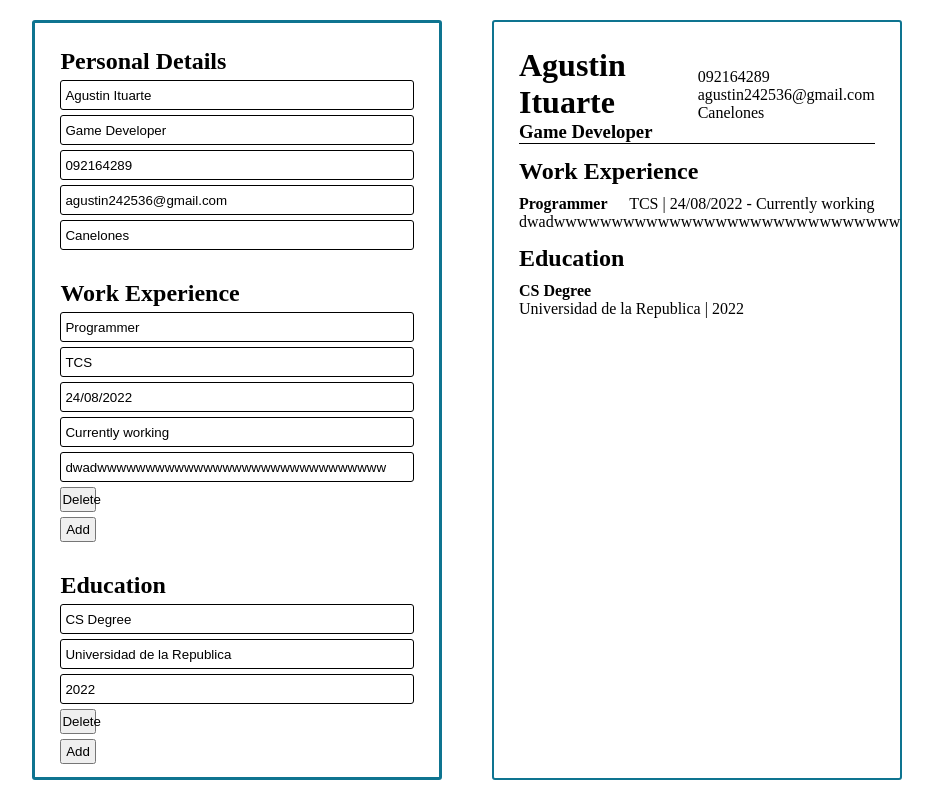
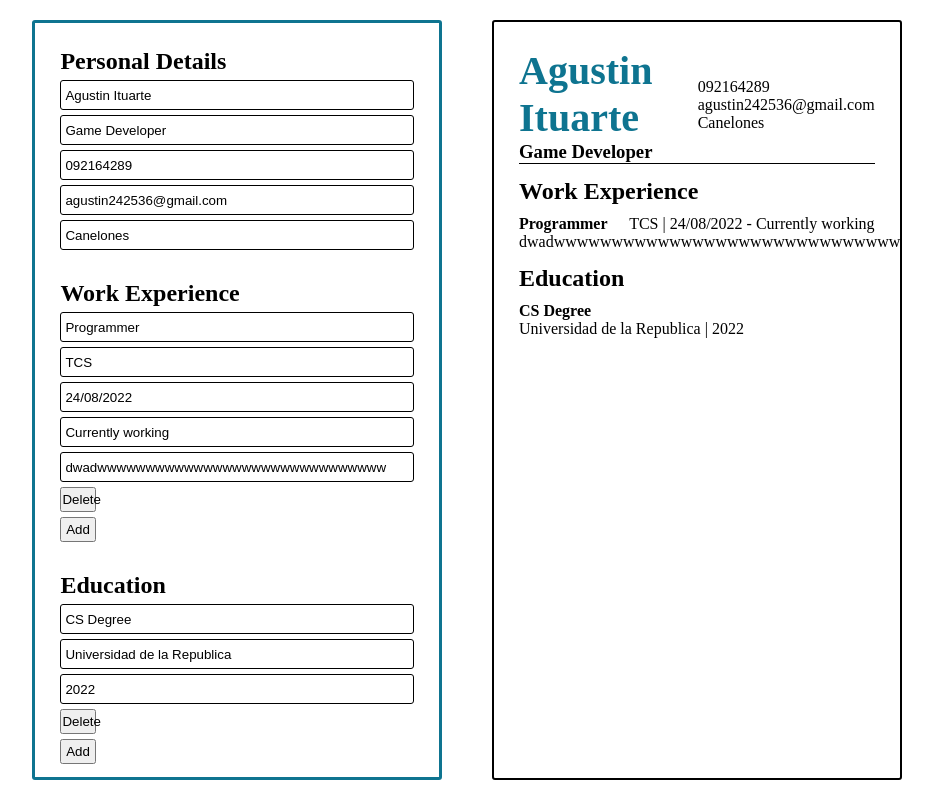
Before and after one commit to AgustinItuarte/CV-Application, a React (Create React App) app: page / in a window 1280 px wide. Shown: the whole page, without its empty margins (173-1106 px from the left). Built offline with nearby package versions, Linux system fonts and the light colour scheme; the HTML template or start-up script is replaced by a standard one.

Commit message:
Style changed to cv display

```diff
--- a/src/index.css
+++ b/src/index.css
@@ -13,6 +13,11 @@ body {
 body, #root, .App {
     height: 100vh;
     width: 100vw;
+}
+
+h1 {
+    font-size: 40px;
+    color: #0e7490;
 }
 
 .App {
@@ -64,7 +69,7 @@ button:hover {
 .cv-display {
     display: flex;
     flex-direction: column;
-    border: 2px solid #0e7490;
+    border: 2px solid black;
     gap: 2%;
 }
 
```
